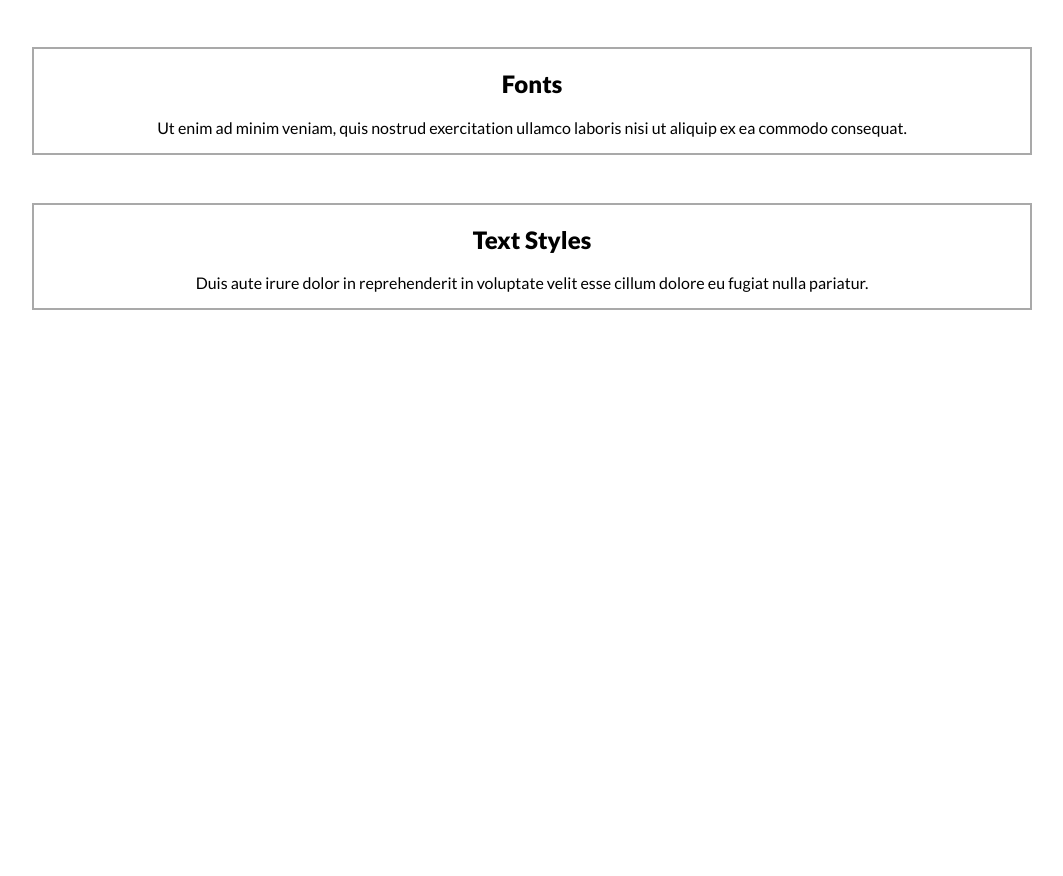
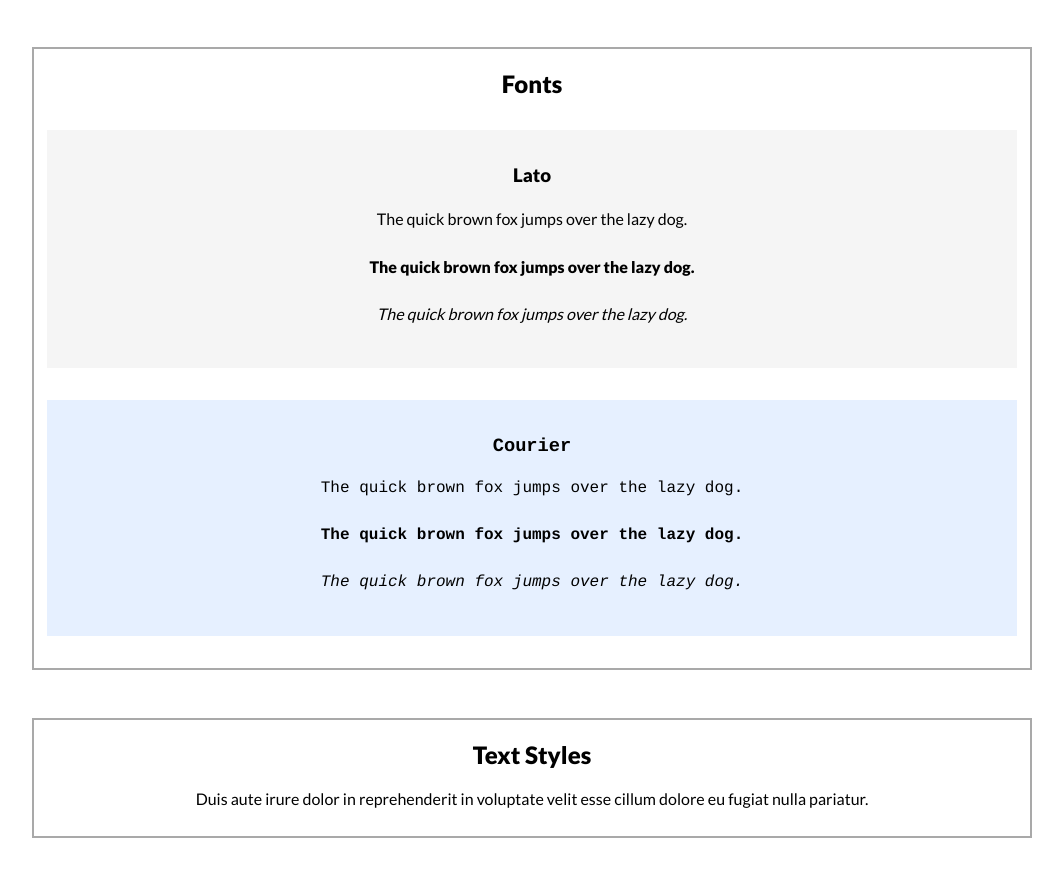
Before and after one commit to Cmastris/website-design-system, a plain HTML site: page index.html in a window 1280 px wide. Shown: the part 700-1576 px from the top of the page, without its empty margins (108-1171 px from the left). Before the commit the page ends 1074 px from the top, so only its background shows below. Drawn offline with Linux system fonts and the light colour scheme.

Commit message:
Style & populate fonts section

```diff
--- a/index.html
+++ b/index.html
@@ -20,7 +20,7 @@
     <header>
       <h1>Website Style Guide</h1>
     </header>
-    <div class="thin-xm">
+    <div class="mx-thin">
       <section class="border">
         <h2>Colors</h2>
         <div class="tiles bold">
@@ -52,7 +52,18 @@
       </section>
       <section class="border">
         <h2>Fonts</h2>
-        <p>Ut enim ad minim veniam, quis nostrud exercitation ullamco laboris nisi ut aliquip ex ea commodo consequat.</p>
+        <div class="mx-thin my-2 py-1 light-grey">
+          <h3>Lato</h3>
+          <p>The quick brown fox jumps over the lazy dog.</p>
+          <p><strong>The quick brown fox jumps over the lazy dog.</strong></p>
+          <p><em>The quick brown fox jumps over the lazy dog.</em></p>
+        </div>
+        <div class="mx-thin my-2 py-1 light-blue monospace">
+          <h3>Courier</h3>
+          <p>The quick brown fox jumps over the lazy dog.</p>
+          <p><strong>The quick brown fox jumps over the lazy dog.</strong></p>
+          <p><em>The quick brown fox jumps over the lazy dog.</em></p>
+        </div>
       </section>
       <section class="border">
         <h2>Text Styles</h2>
--- a/styles.css
+++ b/styles.css
@@ -19,8 +19,19 @@ main {
 
 /* ==== Utilities ==== */
 
-.thin-xm {
-    margin: 0 0.8em;
+.mx-thin {
+    margin-left: 0.8em;
+    margin-right: 0.8em;
+}
+
+.my-2 {
+    margin-bottom: 2em;
+    margin-top: 2em;
+}
+
+.py-1 {
+    padding-bottom: 1em;
+    padding-top: 1em;
 }
 
 .bold {
@@ -29,6 +40,10 @@ main {
 
 .border {
     border: 2px solid darkgrey;
+}
+
+.monospace * {
+    font-family: Courier, monospace;
 }
 
 .azure {
@@ -107,3 +122,11 @@ h1 {
     color: midnightblue;
     font-size: 2.5em;
 }
+
+h3 {
+    margin-bottom: 1.2em;
+}
+
+p {
+    margin-bottom: 1.8em;
+}
```
